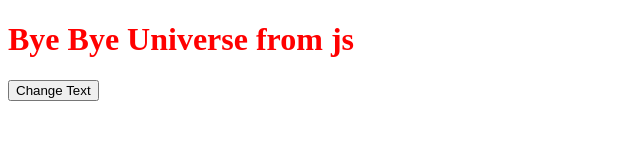
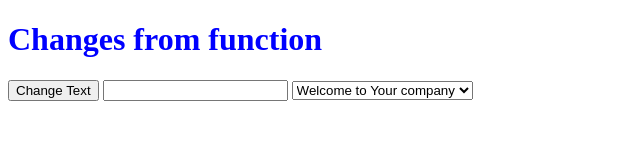
Before and after one commit to androAkash/JavaScriptLearning, a plain HTML site: page DOM/index.html in a window 1280 px wide. Both pictures are taken after a click on the button "Change Text". Shown: the whole page, without its empty margins (0-640 px from the left). Drawn offline with Linux system fonts and the light colour scheme.

Commit message:
Dom Forms and inputs

```diff
--- a/DOM/index.html
+++ b/DOM/index.html
@@ -8,6 +8,15 @@
 <body>
     <h1 class="title">"Hello world from js"</h1>
     <button class="button">Change Text</button>
+    <input type="input">
+
+    <select class="drop-down">
+        <option selected disabled>Welcome to Your company</option>
+        <option value="RazorPay">RazorPay</option>
+        <option value="TFU">Take u forward</option>
+        <option value="Swiggy">Swiggy</option>
+        <option value="Zomato">Zomato</option>
+    </select>
      <script src="script.js"></script>
 </body>
 </html>
--- a/DOM/script.js
+++ b/DOM/script.js
@@ -1,8 +1,22 @@
 const title = document.querySelector(".title")
 const button = document.querySelector(".button")
+const inp = document.querySelector("input")
+// .input ❌ because I have not decleared that as a class/id
+const dropDown = document.querySelector(".drop-down")
 
 button.addEventListener("click",()=>{
-    title.textContent = "Bye Bye Universe from js"
-    title.style.color = "red"
-    title.style.fontSize = "2rem"
+    cosmaticChanges(s = "Changes from function",c = "blue",f ="2rem")
 })
+
+inp.addEventListener("input",function(data){
+    console.log(data);
+
+})
+dropDown.addEventListener("change",(company)=>{
+    title.textContent = ` Welcome to ${company.target.value} Akku`
+})
+function cosmaticChanges(s,c,f){
+    title.textContent = s
+    title.style.color = c
+    title.style.fontSize = f
+}
```
